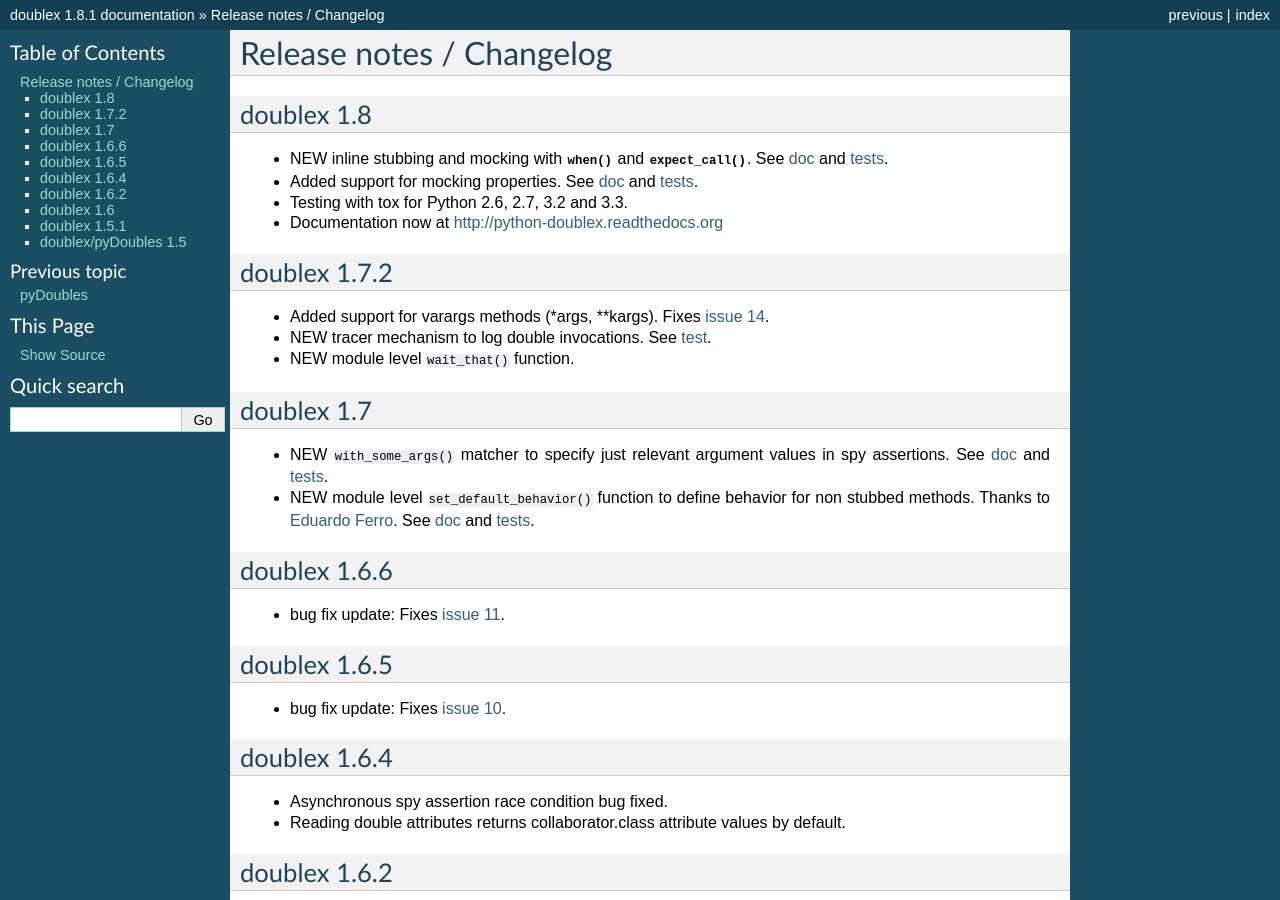
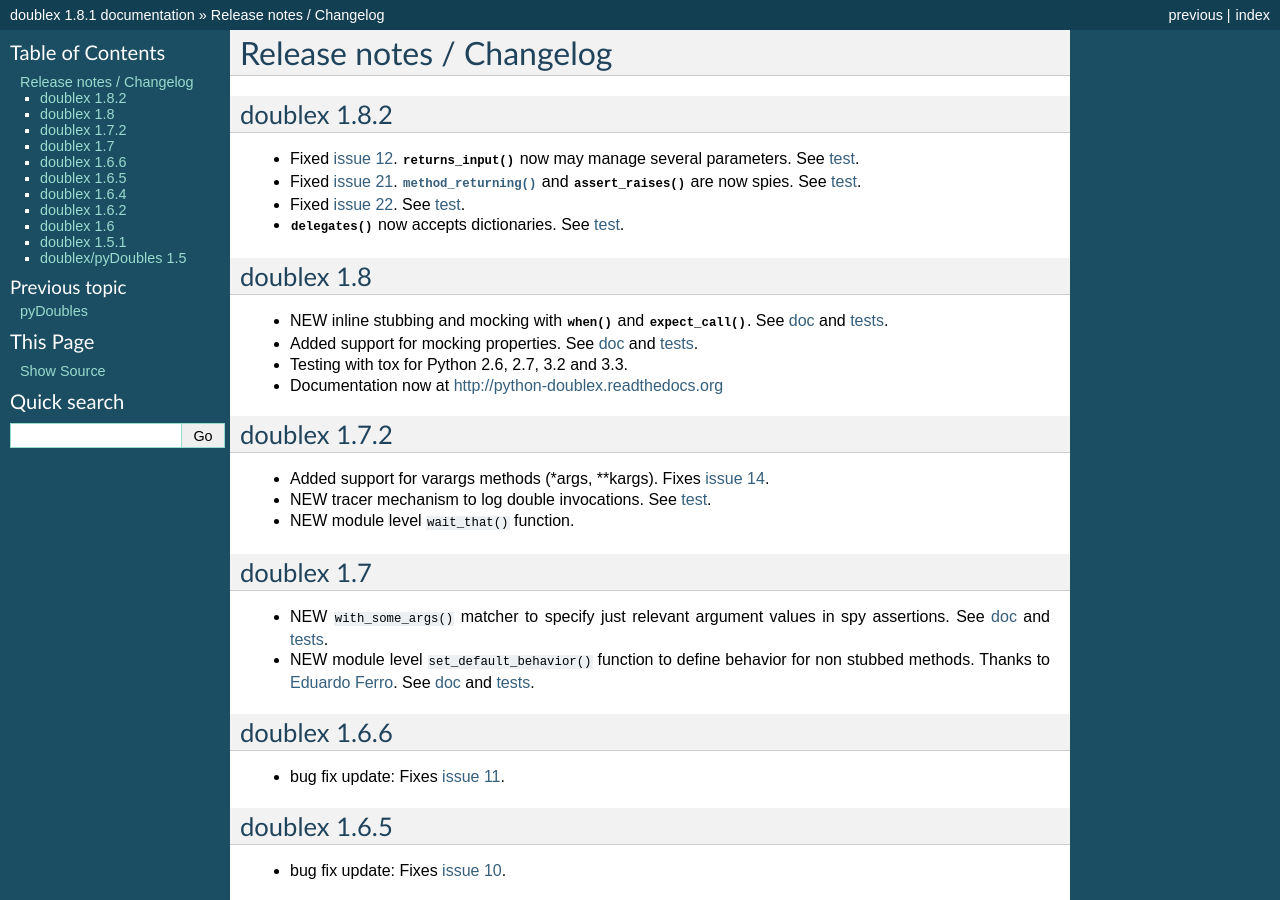
Before and after one commit to davidvilla/python-doublex, a Sphinx documentation site: the page built from docs/release-notes.rst, in a window 1280 px wide and 900 px high. Built offline with Sphinx 7.4.7, drawn with Linux system fonts in a browser that asks for light colours.

Commit message:
release 1.8.2 notes

```diff
--- a/CHANGES.rst
+++ b/CHANGES.rst
@@ -3,11 +3,11 @@
 
 - Release 1.8.2
 - Bug fixed: https://bitbucket.org/DavidVilla/python-doublex/issue/22
-- returns_input() may return several parameters
+- returns_input() may return several parameters, fixes
 - delegates() accepts dictionaries.
 - method_returning() and assert_raises() are now spies:
   https://bitbucket.org/DavidVilla/python-doublex/issue/21
--
+
 
 20140107
 ========
--- a/docs/release-notes.rst
+++ b/docs/release-notes.rst
@@ -1,5 +1,23 @@
 Release notes / Changelog
 =========================
+
+doublex 1.8.2
+-------------
+
+* Fixed `issue 12`__. :py:func:`returns_input` now may manage several parameters. See `test`__.
+* Fixed `issue 21`__. :py:func:`method_returning` and :py:func:`assert_raises` are now spies. See `test`__.
+* Fixed `issue 22`__. See `test`__.
+* :py:func:`delegates` now accepts dictionaries. See `test`__.
+
+__ https://bitbucket.org/DavidVilla/python-doublex/issue/12
+__ https://bitbucket.org/DavidVilla/python-doublex/src/283adb2abef49be5f87bf58ccb83b3a313849c33/doublex/test/unit_tests.py?at=default#cl-116
+__ https://bitbucket.org/DavidVilla/python-doublex/issue/21
+__ https://bitbucket.org/DavidVilla/python-doublex/src/ace1edccb3fadbcf0992b5bf63f4e729ff877abd/doublex/test/unit_tests.py?at=default#cl-1461
+__ https://bitbucket.org/DavidVilla/python-doublex/issue/22
+__ https://bitbucket.org/DavidVilla/python-doublex/src/283adb2abef49be5f87bf58ccb83b3a313849c33/doublex/test/unit_tests.py?at=default#cl-1514
+__ https://bitbucket.org/DavidVilla/python-doublex/src/283adb2abef49be5f87bf58ccb83b3a313849c33/doublex/test/unit_tests.py?at=default#cl-1023
+
+
 
 doublex 1.8
 -----------
```
Also changed, not shown: 1 other file.
